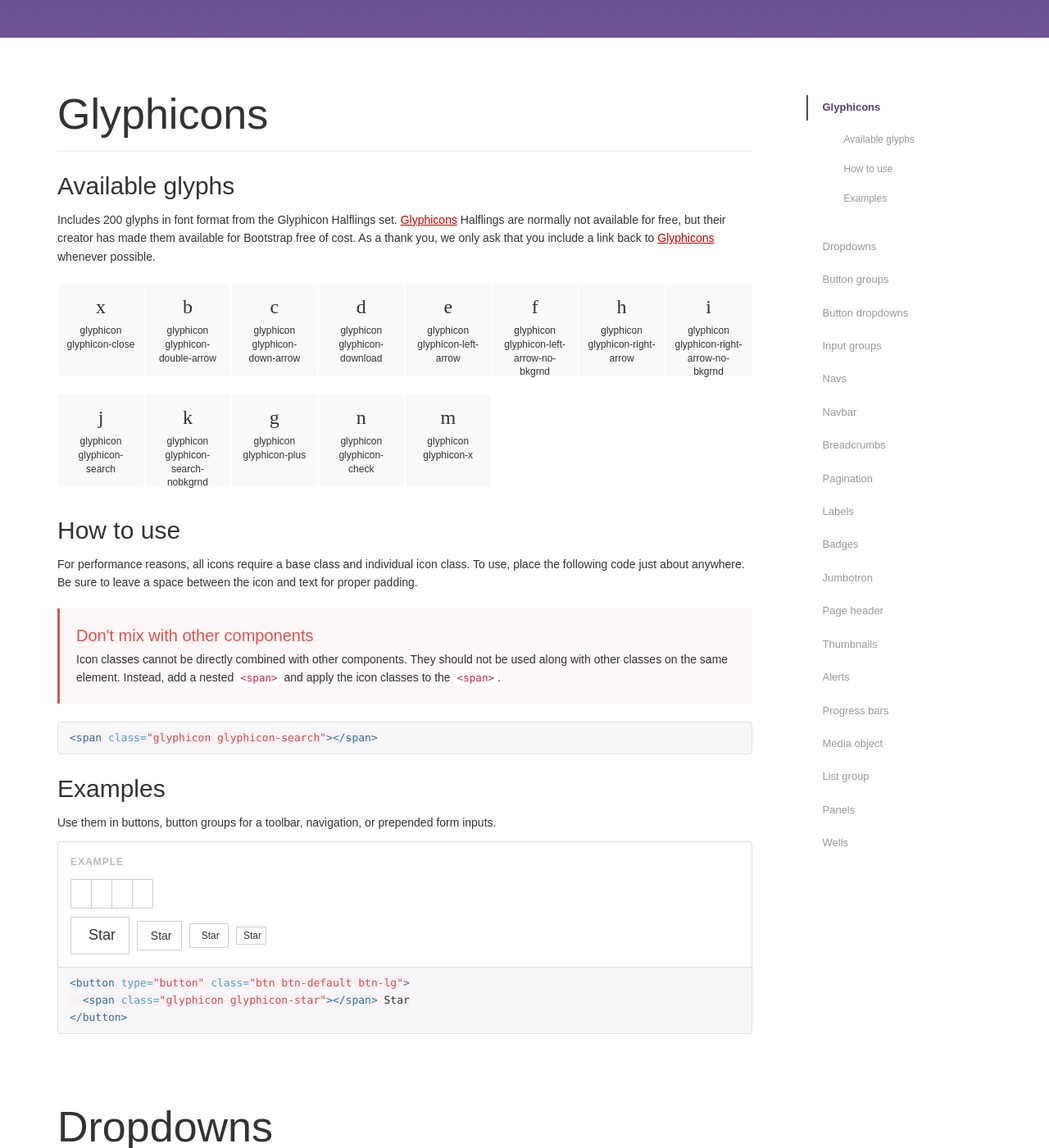
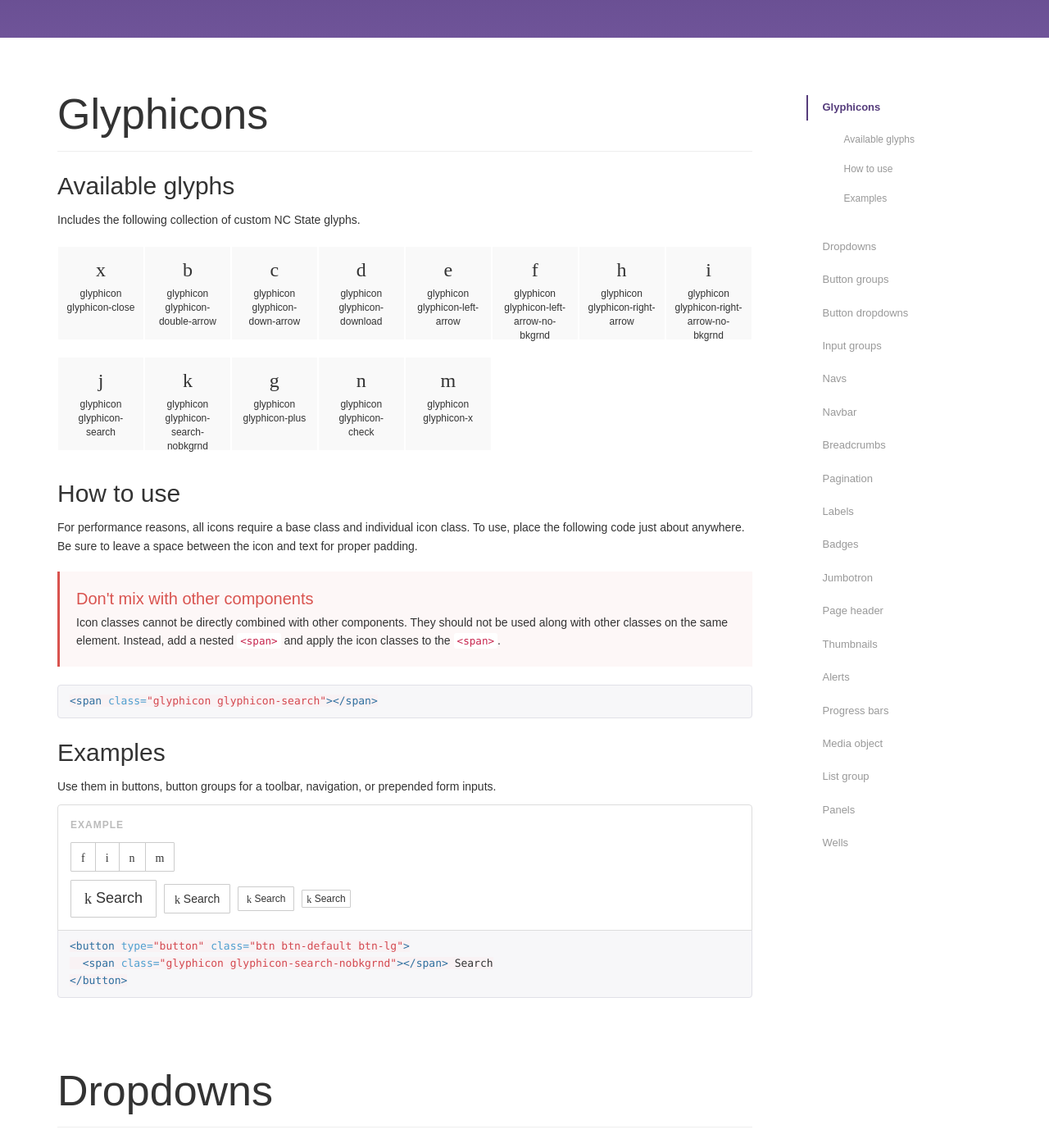
Before and after one commit to ncstate/ncstate-bootstrap, a Jekyll site: the page built from docs/components.html, in a window 1280 px wide and 1400 px high, scrolled down 262 px. Shown: the whole window at 82% size. Built offline with Jekyll 4.4.1, drawn with Linux system fonts in a browser that asks for light colours; nearby versions of some CDN libraries; some web fonts are replaced; Markdown is read by kramdown in place of the engine named in the settings; comment, search, counter and statistics services are not loaded; some of the changed text lies outside the part shown.

Commit message:
edits to componets docs page

```diff
--- a/docs/components.html
+++ b/docs/components.html
@@ -12,7 +12,7 @@
   <h1 id="glyphicons" class="page-header">Glyphicons</h1>
 
   <h2 id="glyphicons-glyphs">Available glyphs</h2>
-  <p>Includes 200 glyphs in font format from the Glyphicon Halflings set. <a href="http://glyphicons.com/">Glyphicons</a> Halflings are normally not available for free, but their creator has made them available for Bootstrap free of cost. As a thank you, we only ask that you include a link back to <a href="http://glyphicons.com/">Glyphicons</a> whenever possible.</p>
+  <p>Includes the following collection of custom NC State glyphs.</p>
   <div class="bs-glyphicons">
     <ul class="bs-glyphicons-list">
       {% for iconClassName in site.data.glyphicons %}
@@ -41,22 +41,22 @@
   <div class="bs-example">
     <div class="btn-toolbar" role="toolbar">
       <div class="btn-group">
-        <button type="button" class="btn btn-default"><span class="glyphicon glyphicon-align-left"></span></button>
-        <button type="button" class="btn btn-default"><span class="glyphicon glyphicon-align-center"></span></button>
-        <button type="button" class="btn btn-default"><span class="glyphicon glyphicon-align-right"></span></button>
-        <button type="button" class="btn btn-default"><span class="glyphicon glyphicon-align-justify"></span></button>
+        <button type="button" class="btn btn-default"><span class="glyphicon glyphicon-left-arrow-no-bkgrnd"></span></button>
+        <button type="button" class="btn btn-default"><span class="glyphicon glyphicon-right-arrow-no-bkgrnd"></span></button>
+        <button type="button" class="btn btn-default"><span class="glyphicon glyphicon-check"></span></button>
+        <button type="button" class="btn btn-default"><span class="glyphicon glyphicon-x"></span></button>
       </div>
     </div>
     <div class="btn-toolbar" role="toolbar">
-      <button type="button" class="btn btn-default btn-lg"><span class="glyphicon glyphicon-star"></span> Star</button>
-      <button type="button" class="btn btn-default"><span class="glyphicon glyphicon-star"></span> Star</button>
-      <button type="button" class="btn btn-default btn-sm"><span class="glyphicon glyphicon-star"></span> Star</button>
-      <button type="button" class="btn btn-default btn-xs"><span class="glyphicon glyphicon-star"></span> Star</button>
+      <button type="button" class="btn btn-default btn-lg"><span class="glyphicon glyphicon-search-nobkgrnd"></span> Search</button>
+      <button type="button" class="btn btn-default"><span class="glyphicon glyphicon-search-nobkgrnd"></span> Search</button>
+      <button type="button" class="btn btn-default btn-sm"><span class="glyphicon glyphicon-search-nobkgrnd"></span> Search</button>
+      <button type="button" class="btn btn-default btn-xs"><span class="glyphicon glyphicon-search-nobkgrnd"></span> Search</button>
     </div>
   </div>
 {% highlight html %}
 <button type="button" class="btn btn-default btn-lg">
-  <span class="glyphicon glyphicon-star"></span> Star
+  <span class="glyphicon glyphicon-search-nobkgrnd"></span> Search
 </button>
 {% endhighlight %}
 </div>
@@ -2014,7 +2014,7 @@
   <p><a class="btn btn-primary btn-lg" role="button">Learn more</a></p>
 </div>
 {% endhighlight %}
-  <p>To make the jumbotron full width, and without rounded corners, place it outside all <code>.container</code>s and instead add a <code>.container</code> within.</p>
+  <p>To make the jumbotron full width, place it outside all <code>.container</code>s and instead add a <code>.container</code> within.</p>
 {% highlight html %}
 <div class="jumbotron">
   <div class="container">
```
